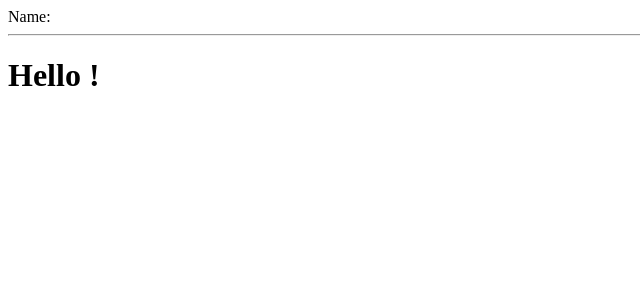
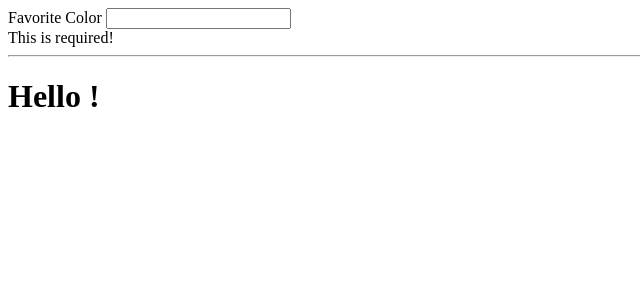
Before and after one commit to EdricChan03/edricchan03.github.io, a Jekyll site: the page angular/angularjs.html, which Jekyll copies as it is, in a window 1280 px wide. Shown: the top 300 px of the page, without its empty margins (0-640 px from the left). Built offline with Jekyll 4.4.1, drawn with Linux system fonts in a browser that asks for light colours; a script that is not in the unit is left out.

Commit message:
Add changes

```diff
--- a/angular/angularjs.html
+++ b/angular/angularjs.html
@@ -6,8 +6,15 @@
   </head>
   <body>
     <md-content>
-      <label>Name:</label>
-      <md-input type="text" ng-model="yourName" placeholder="Enter a name here">
+<form name="nameForm">
+  <md-input-container>
+    <label>Favorite Color</label>
+    <input name="yourName" ng-model="yourName" required>
+    <div ng-messages="nameForm.yourName.$error">
+      <div ng-message="required">This is required!</div>
+    </div>
+  </md-input-container>
+</form>
       <hr>
       <h1>Hello {{yourName}}!</h1>
     </md-content>
```
